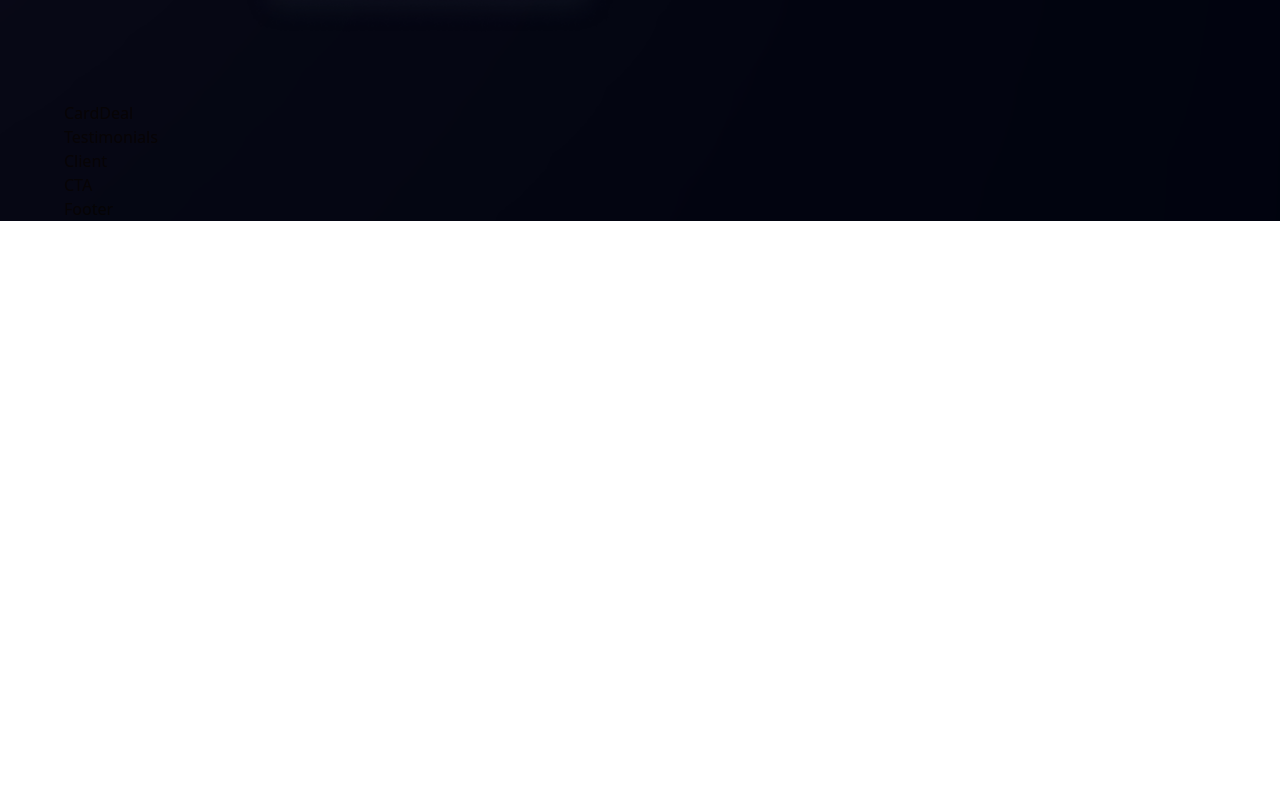
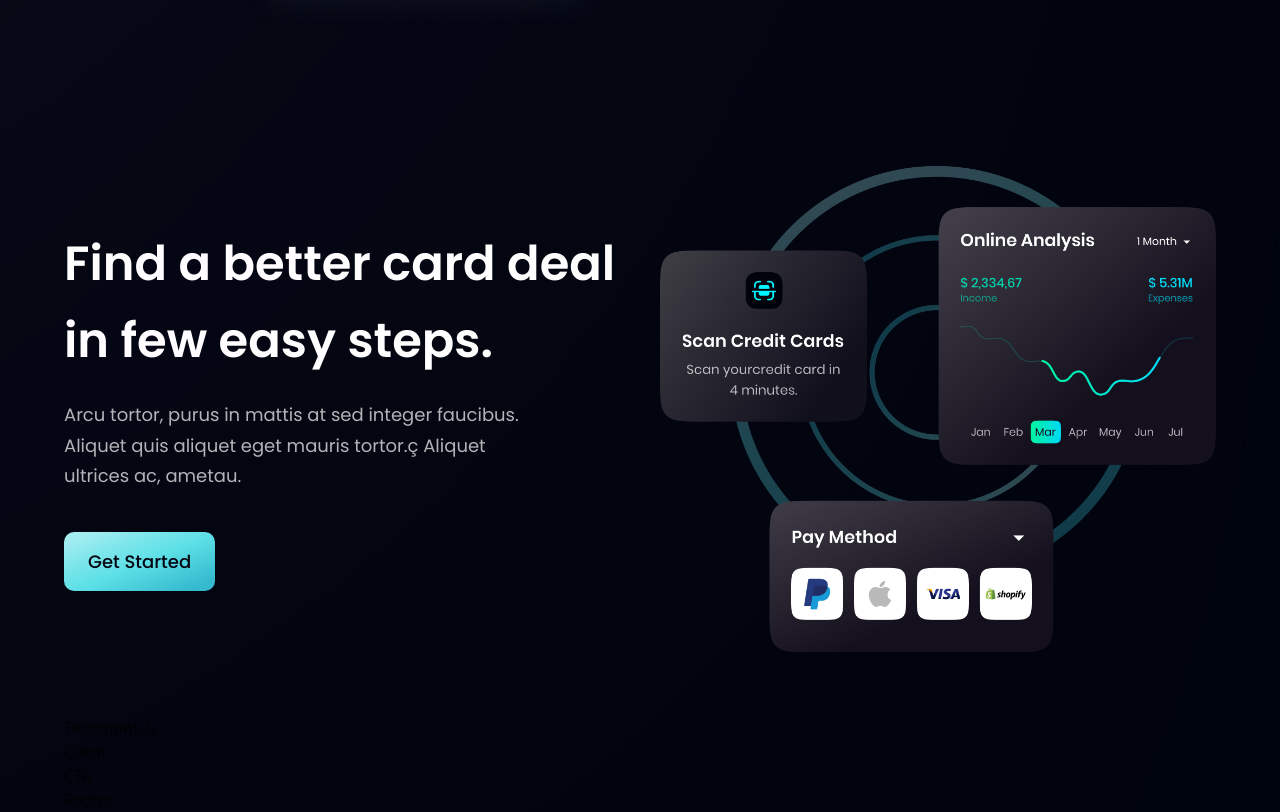
Before and after one commit to zendayat/Bank-App-frontend, a React (Vite) app in the folder bank_app/: page / in a window 1280 px wide. Shown: the part 2048-2860 px from the top of the page. Before the commit the page ends 2269 px from the top, so only its background shows below. Built offline with nearby package versions, Linux system fonts and the light colour scheme.

Commit message:
update: completed carddeal component/section

```diff
--- a/bank_app/src/components/Button.jsx
+++ b/bank_app/src/components/Button.jsx
@@ -2,7 +2,7 @@
 
 const Button = ({styles}) => {
   return (
-    <button type="button" className={`${styles} py-4 px-6 font-poppins font-medium text-[18px] text-primary outline-none bg-blue-gradient`}>
+    <button type="button" className={`${styles} py-4 px-6 font-poppins font-medium text-[18px] text-primary outline-none bg-blue-gradient rounded-[10px]`}>
       Get Started
     </button>
   )
--- a/bank_app/src/components/CardDeal.jsx
+++ b/bank_app/src/components/CardDeal.jsx
@@ -1,10 +1,21 @@
-import React from 'react'
+import { card } from "../assets"
+import styles, {layout} from "../style"
+import Button from "./Button"
 
 const CardDeal = () => {
   return (
-    <div>
-      CardDeal
-    </div>
+    <section className={`${layout.section}`}>
+      <div className={`${layout.sectionInfo}`}>
+        <h2 className={`${styles.heading2}`}>Find a better card deal <br className=" sm:block hidden"/>in few easy steps.</h2>
+        <p className={`${styles.paragraph} max-w-[470px] mt-5`}>
+        Arcu tortor, purus in mattis at sed integer faucibus. Aliquet quis aliquet eget mauris tortor.ç Aliquet ultrices ac, ametau.
+        </p>
+        <Button styles="mt-10"/>
+      </div>
+      <div className={`${layout.sectionImg}`}>
+        <img src={card} className=" w-[100%] h-[100%]" />
+      </div>
+    </section>
   )
 }
 
```
